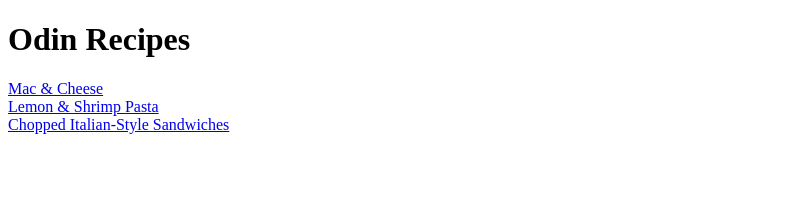
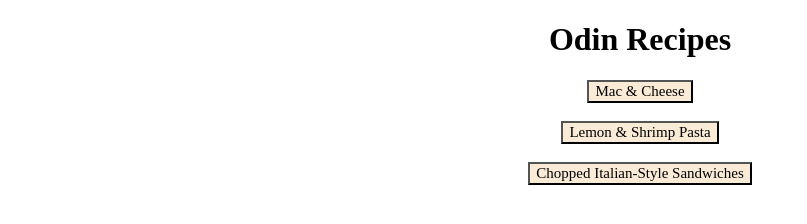
Before and after one commit to Vyvyz/odin-recipes, a plain HTML site: page index.html in a window 1280 px wide. Shown: the whole page, without its empty margins (0-807 px from the left). Drawn offline with Linux system fonts and the light colour scheme.

Commit message:
CSS, block & inline practice

```diff
--- a/index.html
+++ b/index.html
@@ -4,15 +4,19 @@
     <meta charset="UTF-8">
     <meta name="viewport" content="width=, initial-scale=1.0">
     <title>Restaurant Menu</title>
+    <link rel="stylesheet" href="styles.css">
 </head>
 <body>
 
     <h1>Odin Recipes</h1>
 
-    <a href="recipes/macandcheese.html">Mac & Cheese</a>
+    <div id="center">
+    <a href="recipes/macandcheese.html"><button>Mac & Cheese</button></a>
     <br/>
-    <a href="recipes/lemonshrimp.html">Lemon & Shrimp Pasta</a>
+    <a href="recipes/lemonshrimp.html"><button>Lemon & Shrimp Pasta</button></a>
     <br/>
-    <a href="recipes/italiansandwiches.html">Chopped Italian-Style Sandwiches</a>
+    <a href="recipes/italiansandwiches.html"><button>Chopped Italian-Style Sandwiches</button></a>
+    </div>
+
 </body>
 </html>
--- /dev/null
+++ b/styles.css
@@ -0,0 +1,17 @@
+h1 {
+    text-align: center;
+}
+
+div
+ {
+    text-align: center;
+    display: grid;
+}
+
+/* display:grid; keeps the gap between the buttons */
+
+button {
+    background-color: antiquewhite;
+    font-family: serif;
+    font-size: 15px;
+}
```
